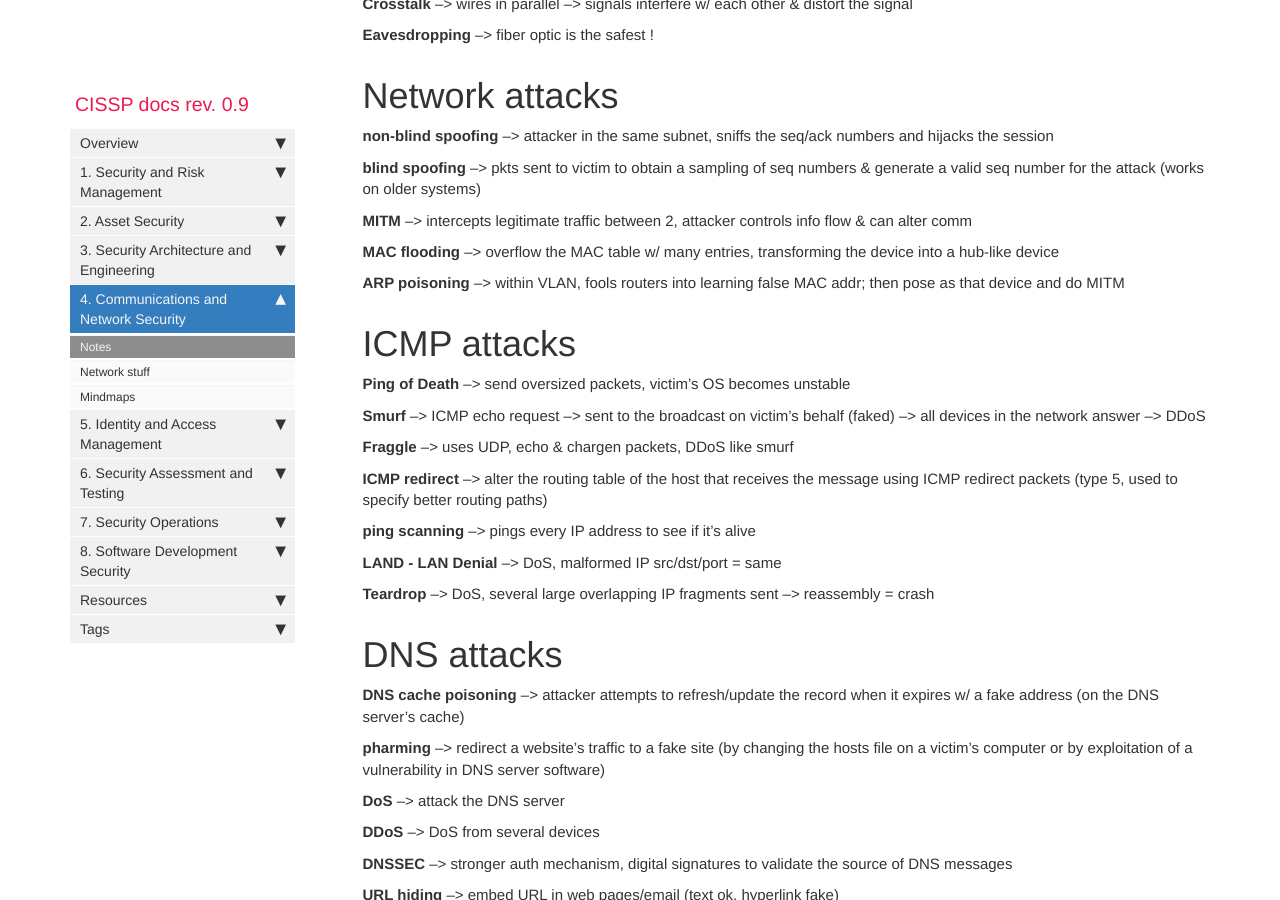
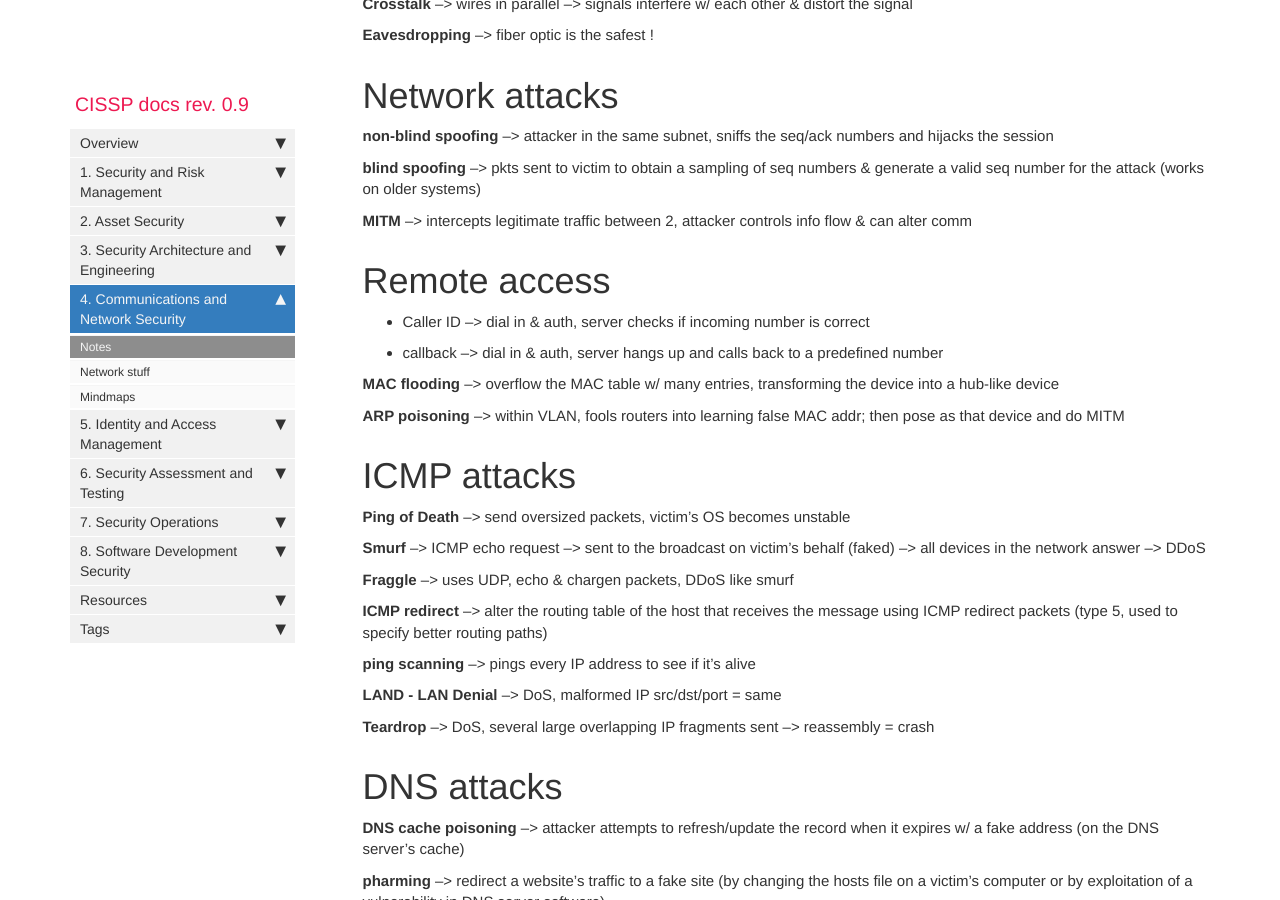
Before and after one commit to quaie/cissp, a Jekyll site: the page built from pages/mydoc/4_notes.md, in a window 1280 px wide and 900 px high, scrolled down 476 px. Built offline with Jekyll 4.4.1, drawn with Linux system fonts in a browser that asks for light colours; comment, search, counter and statistics services are not loaded.

Commit message:
Update 4_notes.md

```diff
--- a/pages/mydoc/4_notes.md
+++ b/pages/mydoc/4_notes.md
@@ -32,6 +32,10 @@ folder: mydoc
 **blind spoofing** --> pkts sent to victim to obtain a sampling of seq numbers & generate a valid seq number for the attack (works on older systems)
 
 **MITM** --> intercepts legitimate traffic between 2, attacker controls info flow & can alter comm
+
+# Remote access
+- Caller ID --> dial in & auth, server checks if incoming number is correct
+- callback --> dial in & auth, server hangs up and calls back to a predefined number
 
 **MAC flooding** --> overflow the MAC table w/ many entries, transforming the device into a hub-like device
 
```
